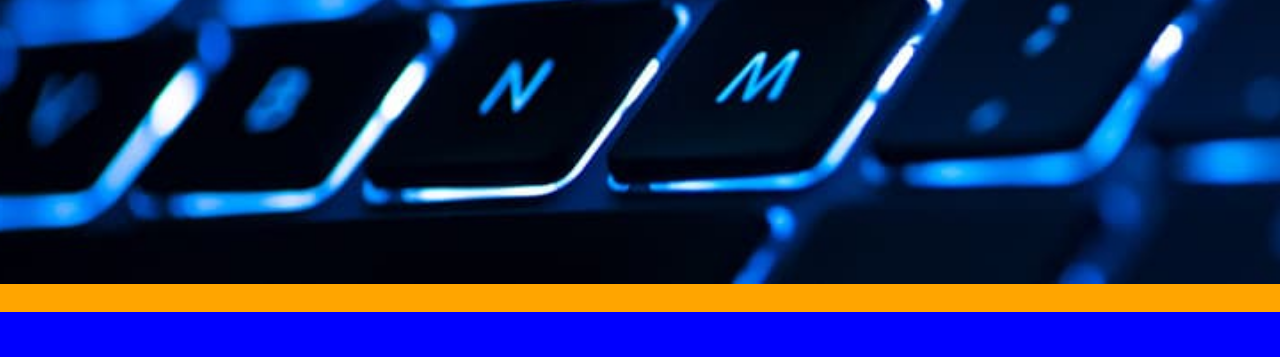
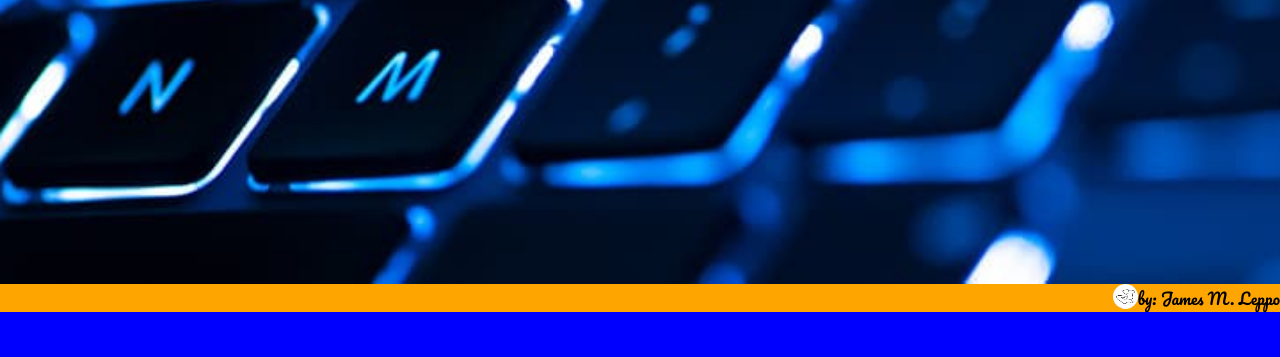
Before and after one commit to johnson999666/mysite, a plain HTML site: page index.html in a window 1280 px wide. Shown: the part 516-873 px from the top of the page. Drawn offline with Linux system fonts and the light colour scheme.

Commit message:
Update style.css

```diff
--- a/style.css
+++ b/style.css
@@ -29,8 +29,7 @@ html, body {
         background-position: center;
         height: 100vh;
         background-color: red;
-        min-width: 250vh;
-        max-width: 250vh;
+
 }
 #title {
     font-family: 'Roboto', sans-serif; /* use a sans-serif font */
@@ -50,8 +49,6 @@ html, body {
     align-items: right;
     font-family: 'Pacifico', cursive;
     background-color: orange;
-    max-width: 250vh;
-    min-width: 250vh;
 
 }
 
```
